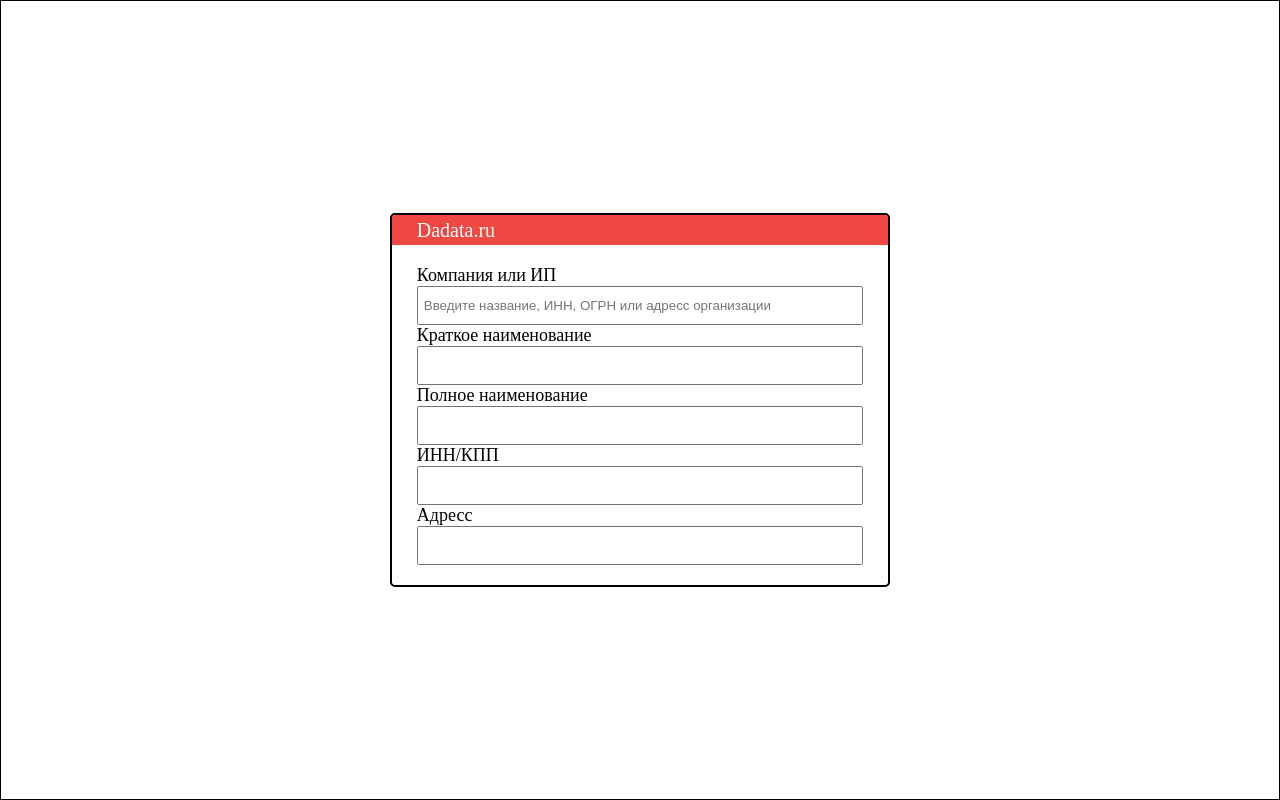
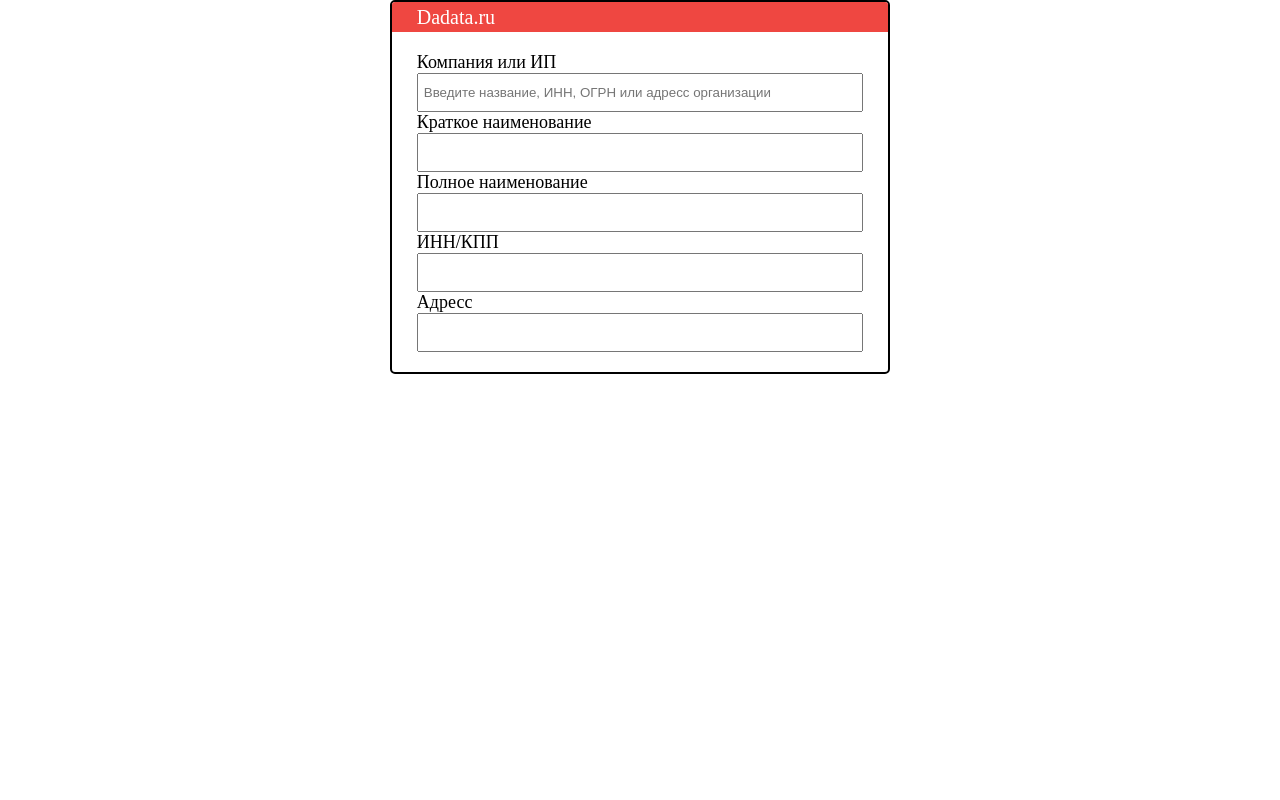
Before and after one commit to SirEleot/dadata-widget, a website: page index.html in a window 1280 px wide. Drawn offline with Linux system fonts and the light colour scheme.

```diff
--- a/index.html
+++ b/index.html
@@ -9,8 +9,11 @@
     <title>Dadata-widget</title>
 </head>
 <body>
-    <div class="container">
+    <div class="dadata-widget__test-container">
         <dadata-widget />
     </div>
+
+    <!-- <link rel="stylesheet" href="https://dadata.uniq-rp.com/styles/style.css?v=2" >
+    <script src="https://dadata.uniq-rp.com/scripts/dadata-widget.bandle.js"></script> -->
 </body>
 </html>
--- a/styles/style.css
+++ b/styles/style.css
@@ -15,6 +15,7 @@
     position: relative;
     border-radius: 5px;
     overflow: hidden;
+    background-color: #fff;
 }
 .dadata-widget__title{
     height: 30px;
@@ -62,11 +63,10 @@
     background-color: #EF000055;
 }
 
-.container{
-    width: 100vw;
-    height: 100vh;
+.dadata-widget__test-container{
+    margin: 0 auto;
+    height: 100%;
     display: flex;
-    align-items: center;
     justify-content: center;
-    border: 1px solid #000;
+    width: min(100%, 1200px);
 }
```
Also changed, not shown: package.json (added, +25 -0 lines), webpack.config.js (added, +9 -0 lines), 2 other files.
